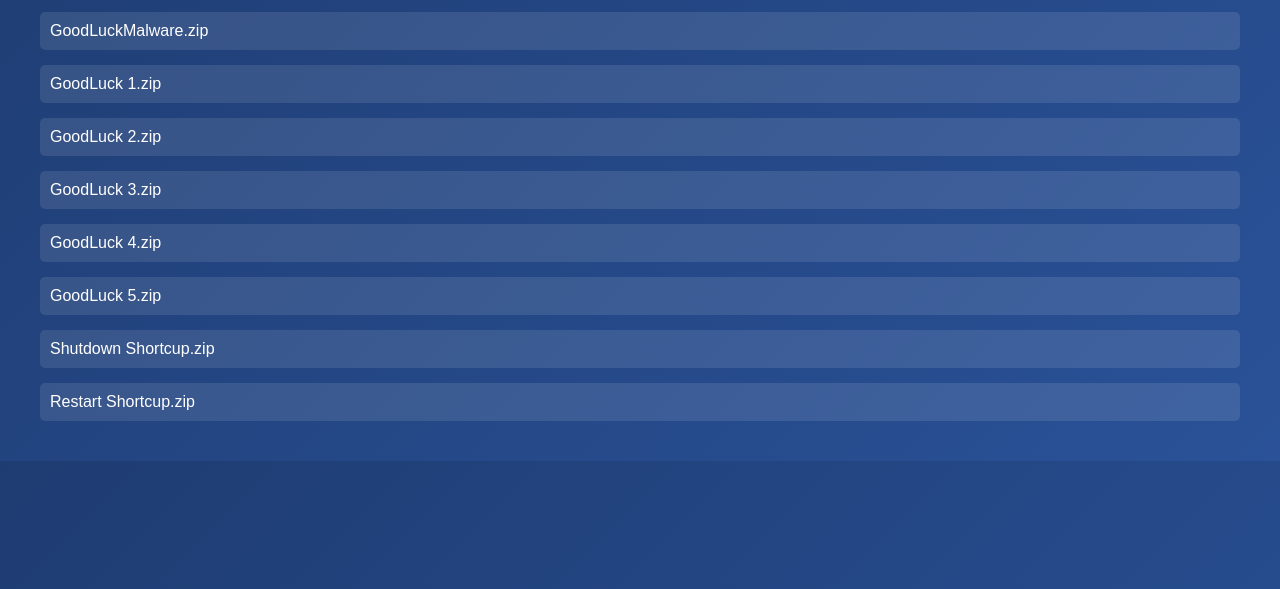
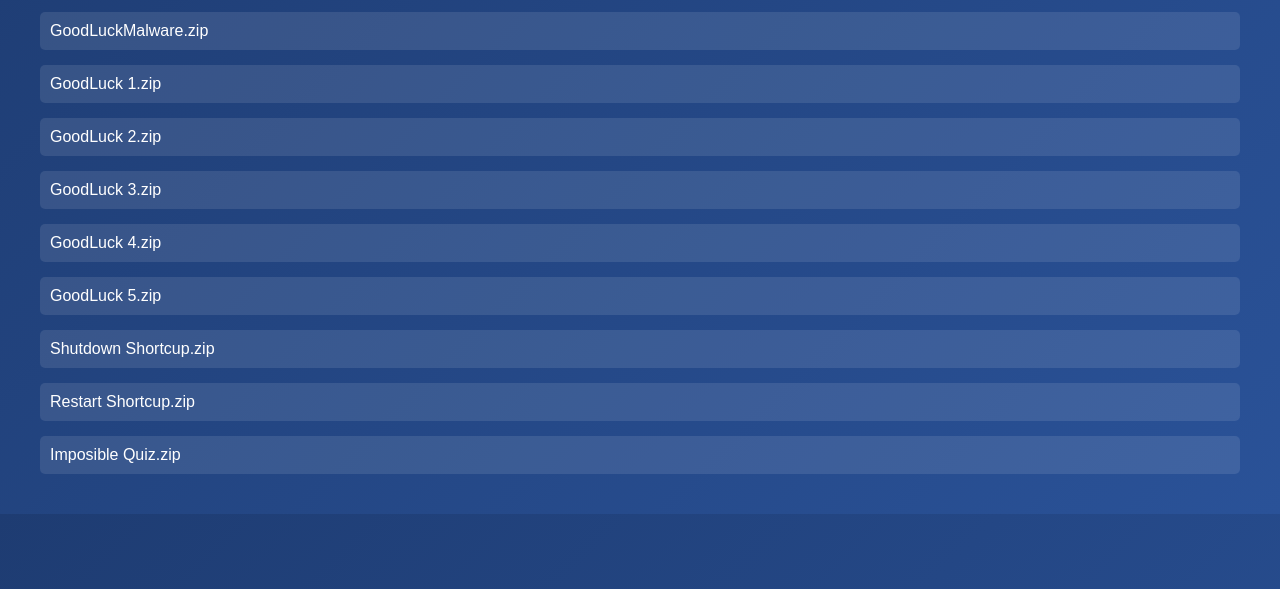
Before and after one commit to SozonDev/2smallDevs.com, a plain HTML site: page index.html in a window 1280 px wide. Shown: the part 211-800 px from the top of the page. Drawn offline with Linux system fonts and the light colour scheme.

Commit message:
index.html

```diff
--- a/index.html
+++ b/index.html
@@ -97,6 +97,7 @@ a.download-btn{
     <div class="file" onclick="selectFile('GoodLuck 5.zip')">GoodLuck 5.zip</div>
     <div class="file" onclick="selectFile('Shutdown Shortcup.zip')">Shutdown Shortcup.zip</div>
     <div class="file" onclick="selectFile('Restart Shortcup.zip')">Restart Shortcup.zip</div>
+    <div class="file" onclick="selectFile('Imposible Quiz.zip')">Imposible Quiz.zip</div>
 
   </div>
 </div>
@@ -154,4 +155,5 @@ function selectFile(filename){
 </script>
 
 </body>
+
 </html>
```
